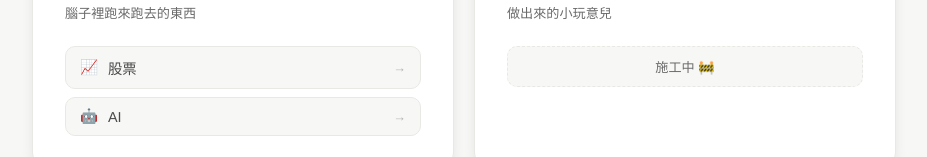
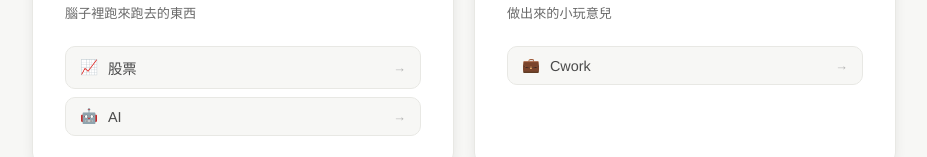
Before and after one commit to rhino-boss/Cworld, a plain HTML site: page index.html in a window 1280 px wide. Shown: the part 565-722 px from the top of the page, without its empty margins (176-1103 px from the left). Drawn offline with Linux system fonts and the light colour scheme.

Commit message:
首頁：工作室加入 Cwork 連結（Jumbo_Release）
Co-Authored-By: Claude Opus 5.5 <noreply@anthropic.com>

```diff
--- a/index.html
+++ b/index.html
@@ -146,7 +146,7 @@
     <div class="card-title">工作室</div>
     <div class="card-desc">做出來的小玩意兒</div>
     <div class="sub-items">
-      <div class="sub-item" style="justify-content:center;color:var(--text-secondary);font-size:0.82rem;border-style:dashed;cursor:default;">施工中 🚧</div>
+      <a class="sub-item" href="https://rhino-boss.github.io/Jumbo_Release/"><span>💼</span> Cwork<span class="arrow">→</span></a>
     </div>
   </div>
 </main>
```
